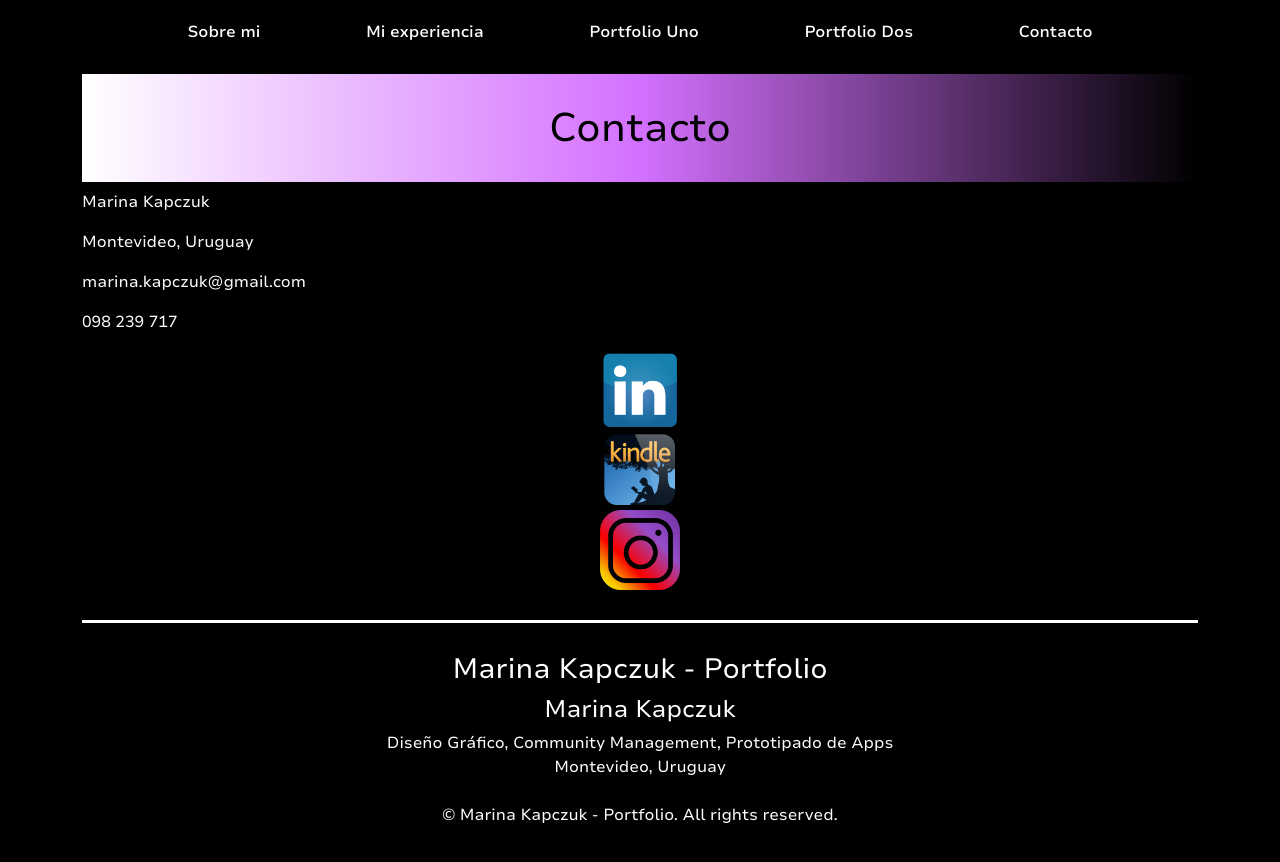
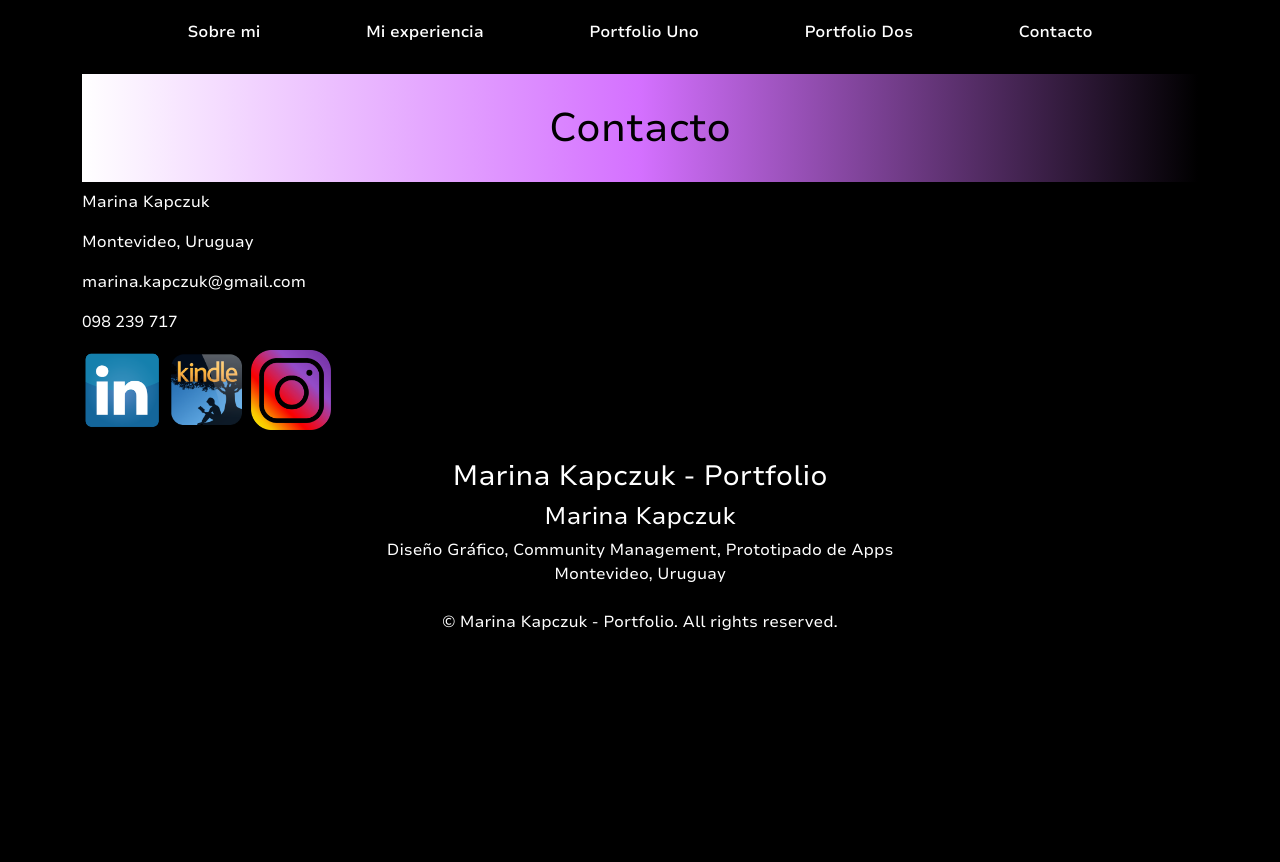
Before and after one commit to MarinaKapczuk/PFKapczuk, a website: page pages/contacto.html in a window 1280 px wide. After the commit the page ends 800 px from the top, so only its background shows below. Drawn offline with Linux system fonts and the light colour scheme.

Commit message:
trying to solve issues

```diff
--- a/pages/contacto.html
+++ b/pages/contacto.html
@@ -28,7 +28,7 @@
         <p>marina.kapczuk@gmail.com</p>
         <p>098 239 717</p>
     </section>
-    <section class="logosAndLinks">
+    <section class="">
         <a href="https://www.linkedin.com/in/marina-kapczuk-berbel/" target="_blank">
             <img class="mediaLogo" src="../style/assets/image/linkedinLogo.png" height="80px" width="80px" alt="linkedin logo"></a>
         <a href="https://www.amazon.com/Tales-Earth-Beyond-Tsuki-Kap-ebook/dp/B0C84GVZBQ/ref=sr_1_1?crid=3F58WYZBBNGNJ&keywords=tales+from+earth+%26+beyond&qid=1688601033&s=digital-text&sprefix=tales+from+earth+%26+beyond%2Cdigital-text%2C197&sr=1-1" target="_blank">
```
